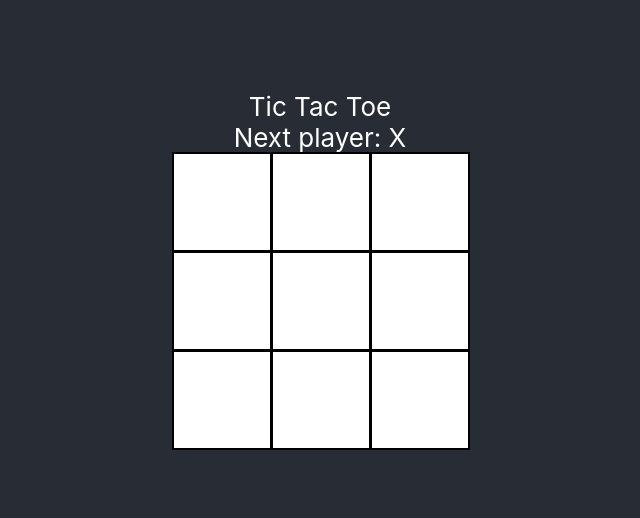
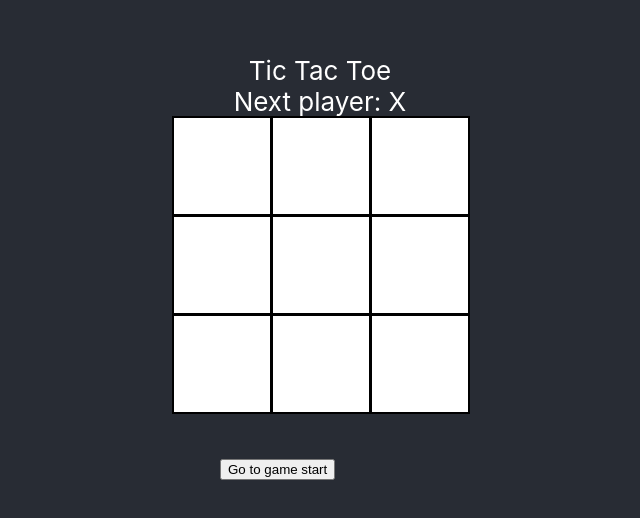
Before and after one commit to Accel-Hack-Training/Ganzorig_Batkhuleg, a React (Create React App) app in the folder TicTacToe/: page / in a window 1280 px wide. Shown: the part 130-648 px from the top of the page, without its empty margins (320-960 px from the left). Built offline with nearby package versions, Linux system fonts and the light colour scheme.

Commit message:
added history

```diff
--- a/TicTacToe/package.json
+++ b/TicTacToe/package.json
@@ -3,6 +3,8 @@
   "version": "0.1.0",
   "private": true,
   "dependencies": {
+    "@types/react": "^19.0.3",
+    "@types/react-dom": "^19.0.2",
     "cra-template-typescript": "1.2.0",
     "react": "^19.0.0",
     "react-dom": "^19.0.0",
@@ -32,5 +34,8 @@
       "last 1 firefox version",
       "last 1 safari version"
     ]
+  },
+  "devDependencies": {
+    "typescript": "^5.7.2"
   }
 }
--- a/TicTacToe/src/App.css
+++ b/TicTacToe/src/App.css
@@ -1,4 +1,12 @@
 .App {
+  display: flex;
+  flex-direction: column;
+  align-items: center;
+  font-size: calc(10px + 2vmin);
+  color: white;
+}
+
+.game {
   background-color: #282c34;
   min-height: 100vh;
   display: flex;
@@ -7,10 +15,6 @@
   justify-content: center;
   font-size: calc(10px + 2vmin);
   color: white;
-}
-
-.App_header {
-
 }
 
 .board {
@@ -42,3 +46,20 @@
   content: '';
   display: table;
 }
+
+.game-info {
+  margin-top: 30px;
+  min-width: 200px;
+  overflow-y: auto; /* Prevents buttons from pushing the entire app upward */
+  max-height: 200px; /* Limit the height of the moves list */
+}
+
+ol {
+  list-style: none;
+  padding: 0;
+  margin: 0;
+}
+
+ol li {
+  margin: 5px 0;
+}
--- a/TicTacToe/src/App.tsx
+++ b/TicTacToe/src/App.tsx
@@ -2,15 +2,23 @@ import React from 'react';
 import './App.css';
 import {useState} from 'react';
 
-function Square({value , onSquareClick}) {
+type SquareProps = {
+  value: string | null;
+  onSquareClick: () => void;
+};
+
+function Square({ value, onSquareClick }: SquareProps) {
   return <button className="square" onClick={onSquareClick}>{value}</button>;
 }
 
-function App() {
-  const [xIsNext, setXIsNext] = useState(true);
-  const [squares, setSquares] = useState(Array(9).fill(null));
+type BoardProps = {
+  xIsNext: boolean;
+  squares: (string | null)[];
+  onPlay: (nextSquares: (string | null)[]) => void;
+};
 
-  function handleClick(i) {
+function Board({ xIsNext, squares, onPlay }: BoardProps) {
+  function handleClick(i: number):void {
     if (squares[i] || calculateWinner(squares)) {
       return;
     }
@@ -20,8 +28,7 @@ function App() {
     } else {
       nextSquares[i] = "O";
     }
-    setSquares(nextSquares);
-    setXIsNext(!xIsNext);
+    onPlay(nextSquares);
   }
 
   const winner = calculateWinner(squares);
@@ -58,9 +65,49 @@ function App() {
 }
 
 
-export default App;
+export default function Game() {
+  const [history, setHistory] = React.useState<(string | null)[][]>([Array(9).fill(null)]);
+  const [currentMove, setCurrentMove] = useState<number>(0);
+  const currentSquares = history[currentMove];
+  const xIsNext = currentMove % 2 === 0;
 
-function calculateWinner(squares) {
+  function handlePlay(nextSquares: (string | null)[]): void {
+    const nextHistory = [...history.slice(0, currentMove + 1), nextSquares];
+    setHistory(nextHistory);
+    setCurrentMove(nextHistory.length - 1);
+  }
+
+  function jumpTo(nextMove: number): void {
+    setCurrentMove(nextMove);
+  }
+
+  const moves = history.map((squares, move) => {
+    let description;
+    if (move > 0) {
+      description = 'Go to move #' + move;
+    } else {
+      description = 'Go to game start';
+    }
+    return (
+      <li key={move}>
+        <button onClick={() => jumpTo(move)}>{description}</button>
+      </li>
+    );
+  });
+
+  return (
+    <div className="game">
+      <div className="game-board">
+        <Board xIsNext={xIsNext} squares={currentSquares} onPlay={handlePlay} />
+      </div>
+      <div className="game-info">
+        <ol>{moves}</ol>
+      </div>
+    </div>
+  );
+}
+
+function calculateWinner(squares: (string | null)[]): string | null {
   const lines = [
     [0, 1, 2],
     [3, 4, 5],
```
Also changed, not shown: 1 other file (tests, documents, lock files or other folders).
